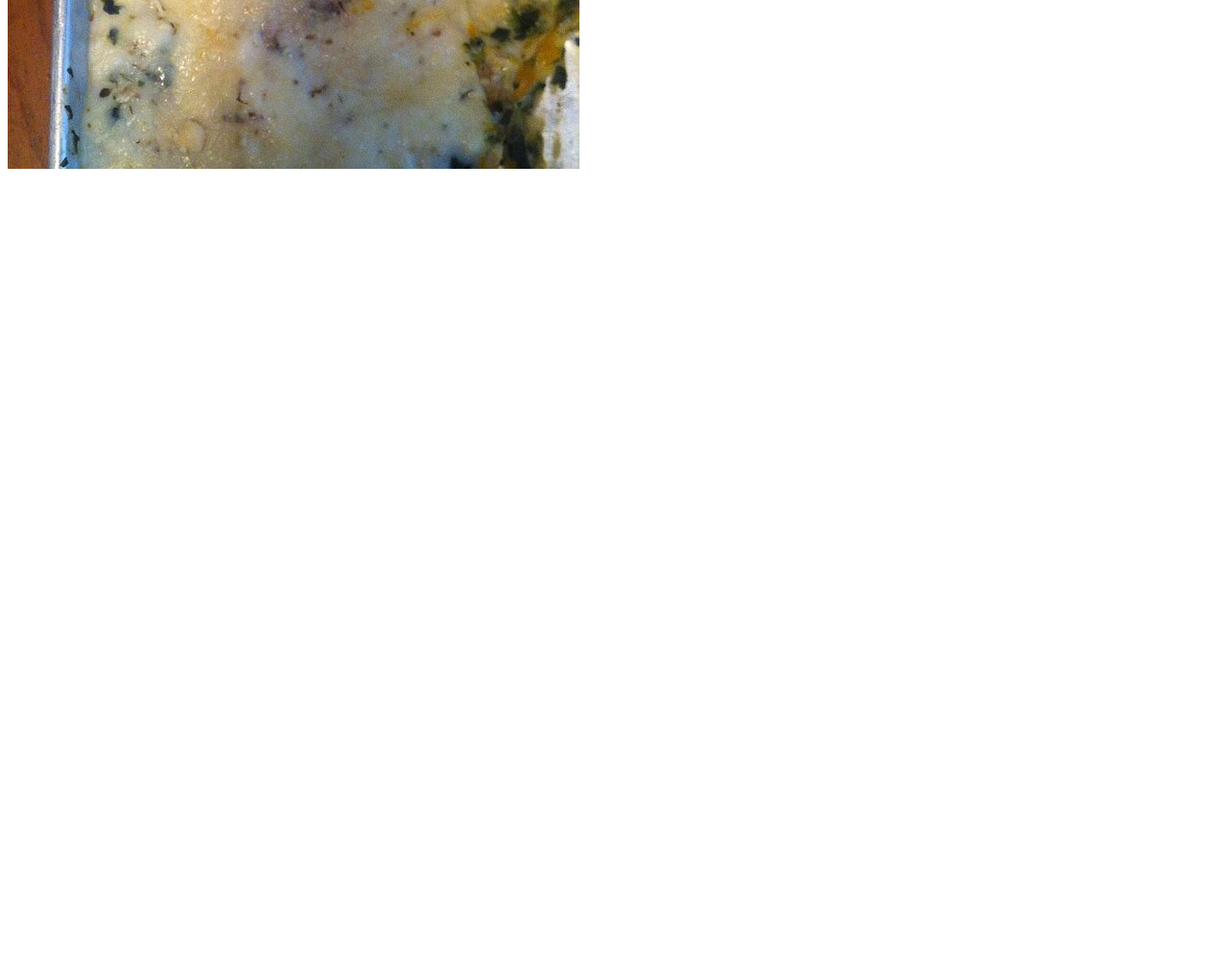
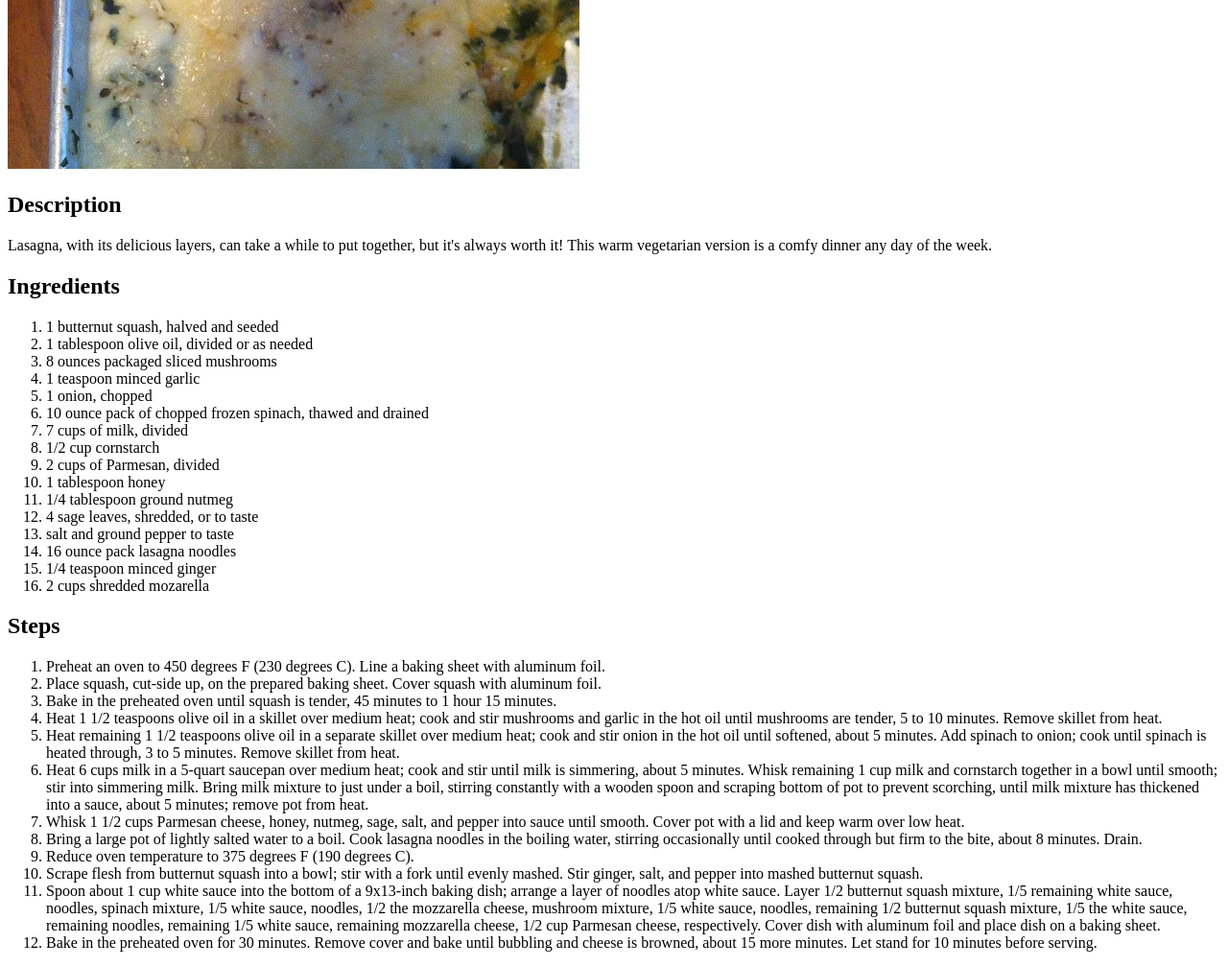
Before and after one commit to insertQuirkyNameHere/odin-recipe, a plain HTML site: page recipes/lasagna.html in a window 1280 px wide. Shown: the part 500-1508 px from the top of the page at 96% size. Before the commit the page ends 800 px from the top, so only its background shows below. Drawn offline with Linux system fonts and the light colour scheme.

Commit message:
Lasagna Page initial commit

```diff
--- a/recipes/lasagna.html
+++ b/recipes/lasagna.html
@@ -1,15 +1,102 @@
 <!DOCTYPE html>
 <html lang="en">
+
 <head>
     <meta charset="UTF-8">
     <meta http-equiv="X-UA-Compatible" content="IE=edge">
     <meta name="viewport" content="width=device-width, initial-scale=1.0">
     <title>Lasagna recipe</title>
 </head>
+
 <body>
     <header>
         <h1>Lasagna</h1>
         <img src="../img/lasagna.jpg" alt="finished lasagna">
     </header>
+    <main>
+        <h2>Description</h2>
+        <p>
+            Lasagna, with its delicious layers, can take a while to put together, but it's always worth it! This warm
+            vegetarian version is a comfy dinner any day of the week.
+        </p>
+
+        <h2>Ingredients</h2>
+        <ol>
+            <li>1 butternut squash, halved and seeded</li>
+            <li>1 tablespoon olive oil, divided or as needed</li>
+            <li>8 ounces packaged sliced mushrooms</li>
+            <li>1 teaspoon minced garlic</li>
+            <li>1 onion, chopped</li>
+            <li>10 ounce pack of chopped frozen spinach, thawed and drained</li>
+            <li>7 cups of milk, divided</li>
+            <li>1/2 cup cornstarch</li>
+            <li>2 cups of Parmesan, divided</li>
+            <li>1 tablespoon honey</li>
+            <li>1/4 tablespoon ground nutmeg</li>
+            <li>4 sage leaves, shredded, or to taste</li>
+            <li>salt and ground pepper to taste</li>
+            <li>16 ounce pack lasagna noodles</li>
+            <li>1/4 teaspoon minced ginger</li>
+            <li>2 cups shredded mozarella</li>
+        </ol>
+
+        <h2>Steps</h2>
+        <ol>
+            <li>
+                Preheat an oven to 450 degrees F (230 degrees C). Line a baking sheet with aluminum foil.
+            </li>
+            <li>
+                Place squash, cut-side up, on the prepared baking sheet. Cover squash with aluminum foil.
+            </li>
+            <li>
+                Bake in the preheated oven until squash is tender, 45 minutes to 1 hour 15 minutes.
+            </li>
+            <li>
+                Heat 1 1/2 teaspoons olive oil in a skillet over medium heat; cook and stir mushrooms and garlic in the
+                hot oil until mushrooms are tender, 5 to 10 minutes. Remove skillet from heat.
+            </li>
+            <li>
+                Heat remaining 1 1/2 teaspoons olive oil in a separate skillet over medium heat; cook and stir onion in
+                the hot oil until softened, about 5 minutes. Add spinach to onion; cook until spinach is heated through,
+                3 to 5 minutes. Remove skillet from heat.
+            </li>
+            <li>
+                Heat 6 cups milk in a 5-quart saucepan over medium heat; cook and stir until milk is simmering, about 5
+                minutes. Whisk remaining 1 cup milk and cornstarch together in a bowl until smooth; stir into simmering
+                milk. Bring milk mixture to just under a boil, stirring constantly with a wooden spoon and scraping
+                bottom of pot to prevent scorching, until milk mixture has thickened into a sauce, about 5 minutes;
+                remove pot from heat.
+            </li>
+            <li>
+                Whisk 1 1/2 cups Parmesan cheese, honey, nutmeg, sage, salt, and pepper into sauce until smooth. Cover
+                pot with a lid and keep warm over low heat.
+            </li>
+            <li>
+                Bring a large pot of lightly salted water to a boil. Cook lasagna noodles in the boiling water, stirring
+                occasionally until cooked through but firm to the bite, about 8 minutes. Drain.
+            </li>
+            <li>
+                Reduce oven temperature to 375 degrees F (190 degrees C).
+            </li>
+            <li>
+                Scrape flesh from butternut squash into a bowl; stir with a fork until evenly mashed. Stir ginger, salt,
+                and pepper into mashed butternut squash.
+            </li>
+            <li>
+                Spoon about 1 cup white sauce into the bottom of a 9x13-inch baking dish; arrange a layer of noodles
+                atop white sauce. Layer 1/2 butternut squash mixture, 1/5 remaining white sauce, noodles, spinach
+                mixture, 1/5 white sauce, noodles, 1/2 the mozzarella cheese, mushroom mixture, 1/5 white sauce,
+                noodles, remaining 1/2 butternut squash mixture, 1/5 the white sauce, remaining noodles, remaining 1/5
+                white sauce, remaining mozzarella cheese, 1/2 cup Parmesan cheese, respectively. Cover dish with
+                aluminum foil and place dish on a baking sheet.
+            </li>
+            <li>
+                Bake in the preheated oven for 30 minutes. Remove cover and bake until bubbling and cheese is browned,
+                about 15 more minutes. Let stand for 10 minutes before serving.
+            </li>
+        </ol>
+
+    </main>
 </body>
+
 </html>
```
